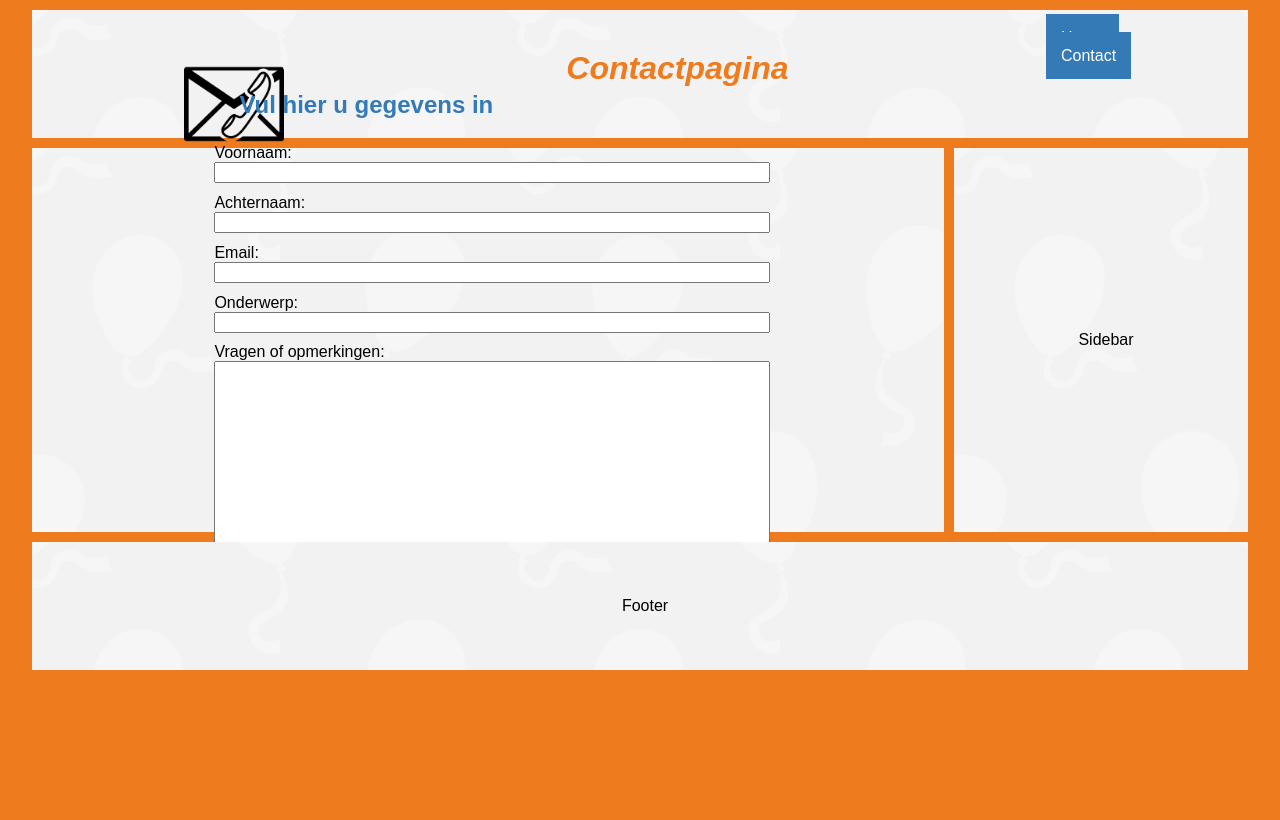
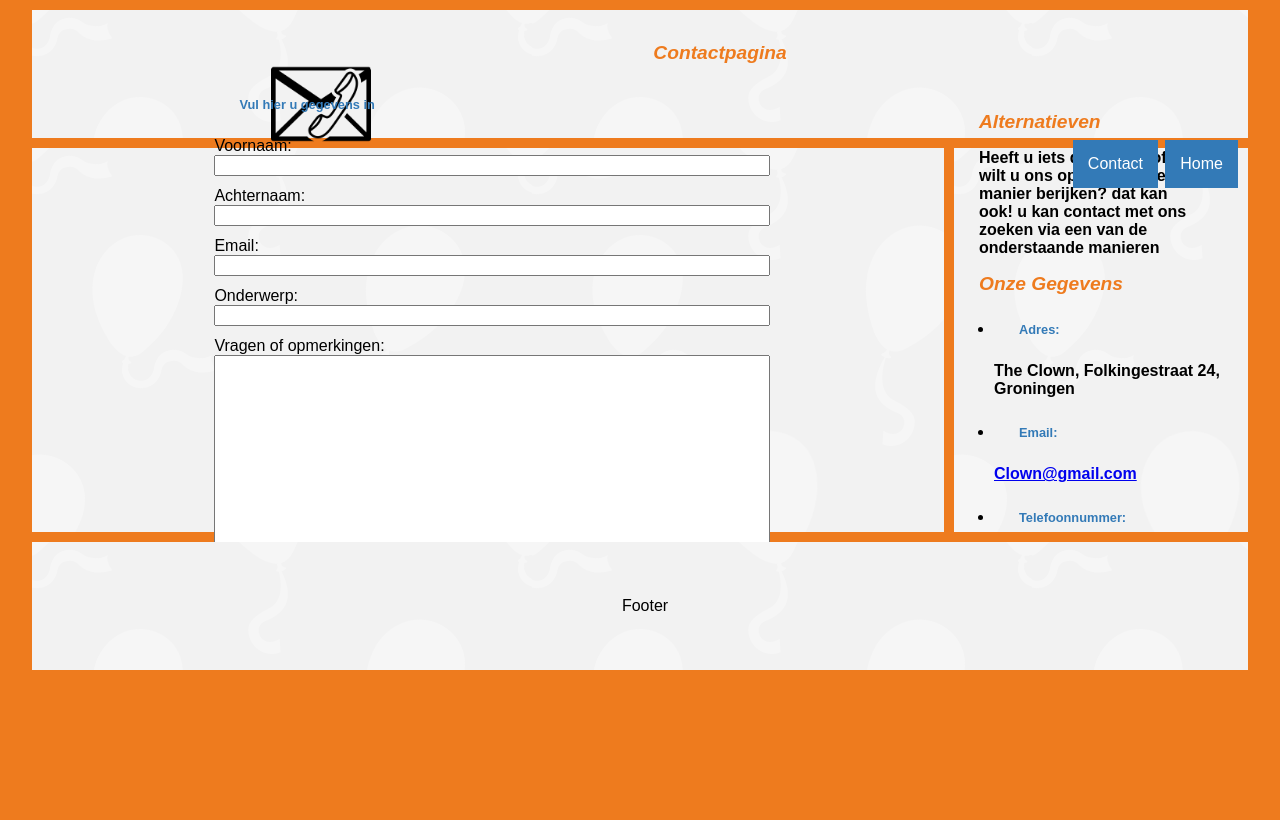
Before and after one commit to Tamme12/SG-Vervangende-Opdracht, a PHP site: page /Contactformulier.html in a window 1280 px wide. Run offline with PHP 8.4, Linux system fonts and the light colour scheme.

Commit message:
progres
meer informatie op de website geplaatst, beetje aan de styling gewerkt

```diff
--- a/Contactformulier/Contactformulier.html
+++ b/Contactformulier/Contactformulier.html
@@ -4,6 +4,7 @@
 	<title></title>
 </head>
 <body>
+	<meta name="viewport" content="width=device-width, initial-scale=1.0">
 <link rel="stylesheet" type="text/css" href="contactformuliercss.css">
 
 <header>
@@ -12,8 +13,8 @@
 	  <div class='grid-left'><img id="contact" src="afbeeldingen/15554.png" alt="Logo van communicatie"></div>
 	  <div class='grid-center'><h1>Contactpagina</h1></div>
 	  <div class='grid-right'>
-	  	<a href="something" class="button">Home</a>
-		<a href="something" class="button">Contact</a>
+	  	<a href="something" class="button1">Home</a>
+		<a href="contactformulier.html" class="button2">Contact</a>
 	  </div>
 	</div>
 
@@ -61,7 +62,22 @@
 
 <aside>
 
-  Sidebar
+	<div>
+		<div><h1 id="zijkant">Alternatieven</h1></div>
+		<div><p id="zijkant">Heeft u iets dringends of wilt u ons op een andere manier berijken? dat kan ook! u kan contact met ons zoeken via een van de onderstaande manieren</p></div>
+		<div><h1 id="zijkant">Onze Gegevens</h1></div>
+		<div> 	<ul>
+					<li><h2>Adres:</h2> The Clown, Folkingestraat 24, Groningen</li>
+					<li><h2>Email:</h2> <a href="Mailto:Clown@gmail.com">Clown@gmail.com</a></li>
+					<li><h2>Telefoonnummer:</h2> 06 12121212</li>
+				</ul>
+
+		</div>
+
+
+	</div>
+
+
 
 </aside>
 
--- a/Contactformulier/contactformuliercss.css
+++ b/Contactformulier/contactformuliercss.css
@@ -15,16 +15,20 @@
   max-height: 100px;
   max-width: 100px;
   padding: 25px;
+  max-width: 100%;
+  height: auto;
 }
 
 h1 {
 color: #ee7b1e;
 font-style: italic;
+font-size: 1.5vw;
 }
 h2{
   color: #337ab7;
   margin: 25px;
   font-weight: bold;
+  font-size: 1vw;
 }
 
 body {
@@ -58,8 +62,9 @@
   align-items: center;
   justify-content: center;
 }
-
-
+aside {
+  font-weight: bold;
+}
 /* hiermee worden de textvlakken van de form strak onder elkaar geplaatst */
 .container {
   max-width: 60%;
@@ -104,11 +109,34 @@
   width: 70%;
   justify-content: center;
 }
-a.button {
+a.button2 {
   background-color: #337ab7;
   border: none;
   color: white;
   padding: 15px ;
   text-decoration: none;
   font-size: 16px;
+  position: absolute;
+  top: 140px;
+  right: 90px;
 }
+a.button1 {
+  background-color: #337ab7;
+  border: none;
+  color: white;
+  padding: 15px ;
+  text-decoration: none;
+  font-size: 16px;
+  position: absolute;
+  top: 140px;
+  right: 10px;
+}
+
+div.grid-left {
+
+}
+
+#zijkant {
+  margin-left: 25px;
+  max-width: 70%;
+}
```
